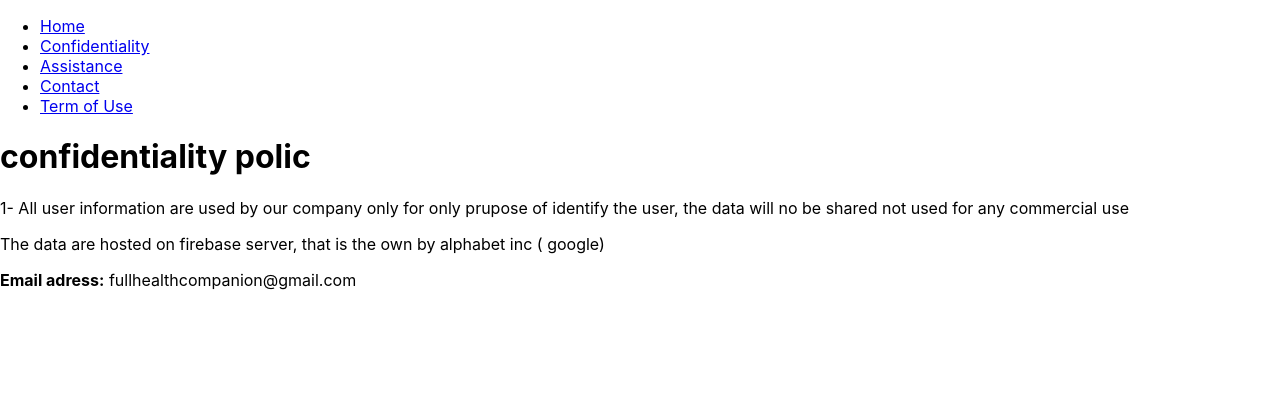
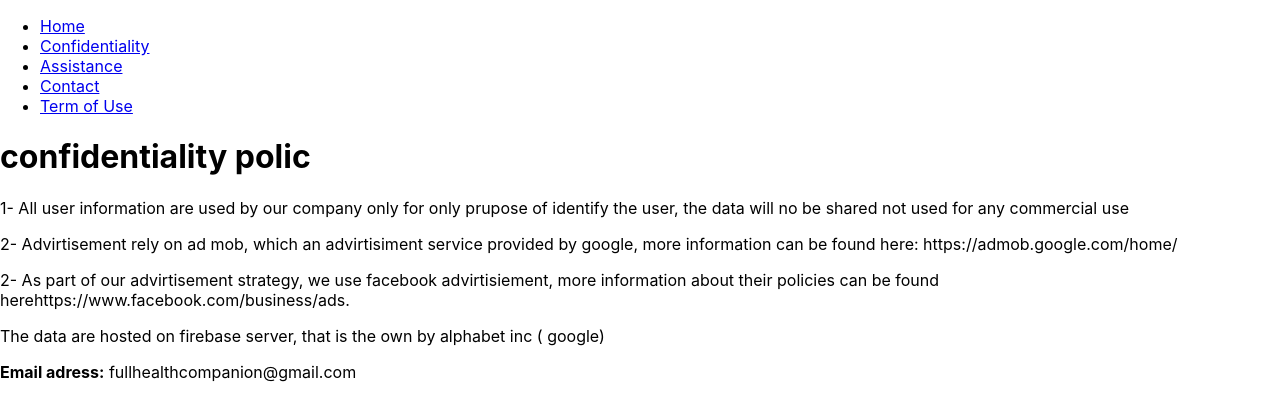
Before and after one commit to selimbenmrad/FullHealthInc, a React (Create React App) app: page /Confidentiality in a window 1280 px wide. Shown: the top 420 px of the page. Built offline with nearby package versions, Linux system fonts and the light colour scheme.

Commit message:
selim ajouter facebook et admob a la confidentialite

```diff
--- a/src/Confidentiality.js
+++ b/src/Confidentiality.js
@@ -7,6 +7,12 @@ function Assistance() {
     <h1>confidentiality polic </h1>
 
     <p> 1- All user information are used by our company only for only prupose of identify the user, the data will no be shared not used for any commercial use</p>
+    <p> 2- Advirtisement rely on ad mob, which an advirtisiment service provided by google, more information can be found here:
+    https://admob.google.com/home/
+    </p>
+
+    <p> 2- As part of our advirtisement strategy, we use facebook advirtisiement, more information about their policies can be found herehttps://www.facebook.com/business/ads.
+    </p>
 
       <p> The data are hosted on firebase server, that is the own by alphabet inc ( google)</p>
    <p><b> Email adress:</b> fullhealthcompanion@gmail.com </p>
```
